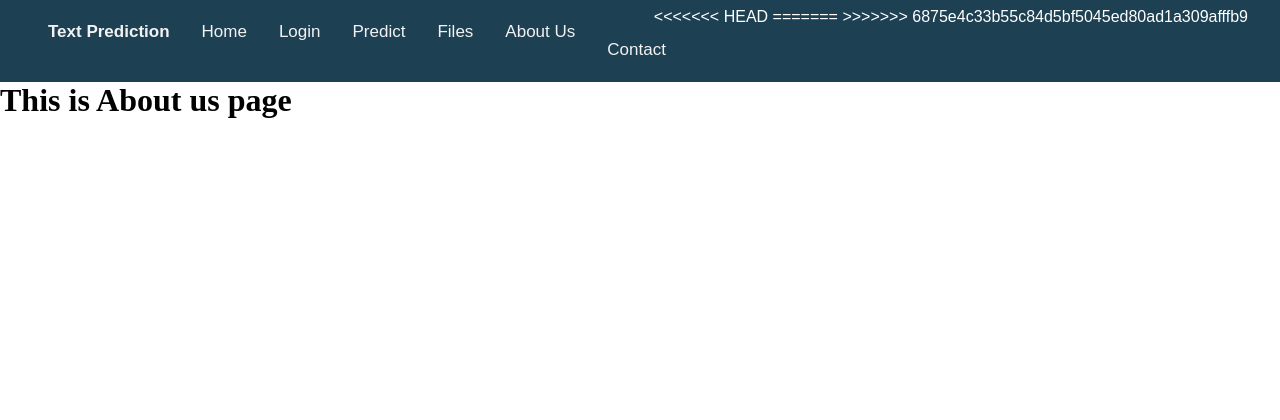
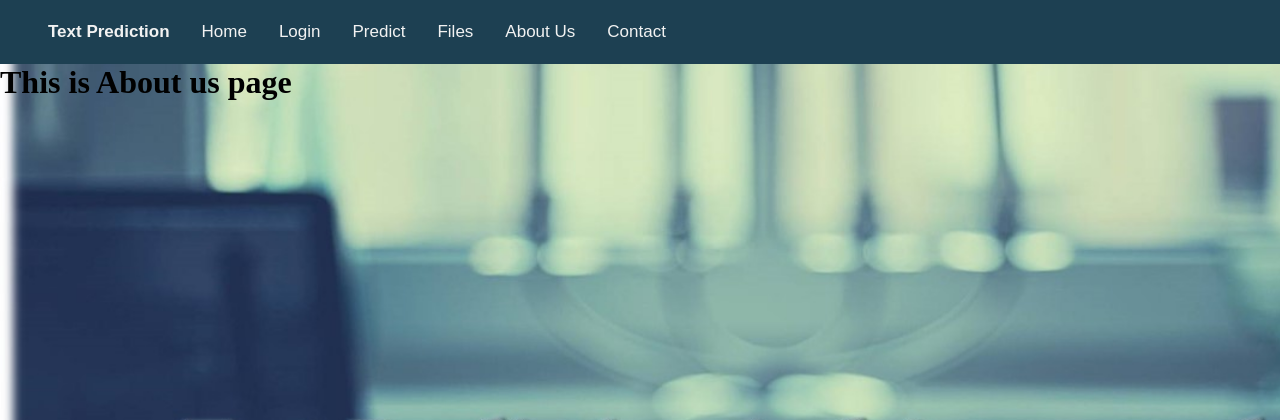
Before and after one commit to RutujaGurav07/text-prediction-using-roberta-, a Flask app: page /about in a window 1280 px wide. Shown: the top 420 px of the page. Run offline with Flask 2, Linux system fonts and the light colour scheme.

Commit message:
working on navigation

```diff
--- a/templates/layout.html
+++ b/templates/layout.html
@@ -9,18 +9,14 @@
     <link rel="stylesheet" href="../static/css/navstyle.css">
     <link rel="stylesheet" href="https://cdnjs.cloudflare.com/ajax/libs/font-awesome/4.7.0/css/font-awesome.min.css">
     <style>
-<<<<<<< HEAD
-
-=======
         body {
             background-image: url('../static/photos/bg.jpg');
             background-repeat: no-repeat;
-           /* background-size: cover;*/
+           background-size: cover;
             background-size: 1535px 800px;
             position: relative;
             /*background-position: center;*/
         }
->>>>>>> 6875e4c33b55c84d5bf5045ed80ad1a309afffb9
     </style>
 </head>
 
@@ -28,10 +24,6 @@
     <div class="nav-bar">
 
         <div class="menu-right" id="myTopnav">
-<<<<<<< HEAD
-=======
-
->>>>>>> 6875e4c33b55c84d5bf5045ed80ad1a309afffb9
             <a class="logo" href="\">Text Prediction </a>
             <a href='\home'>Home</a>
             <a href='\login'>Login</a>
```
